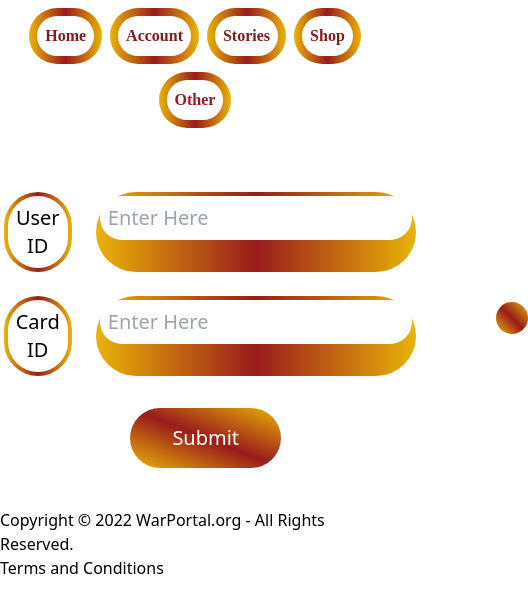
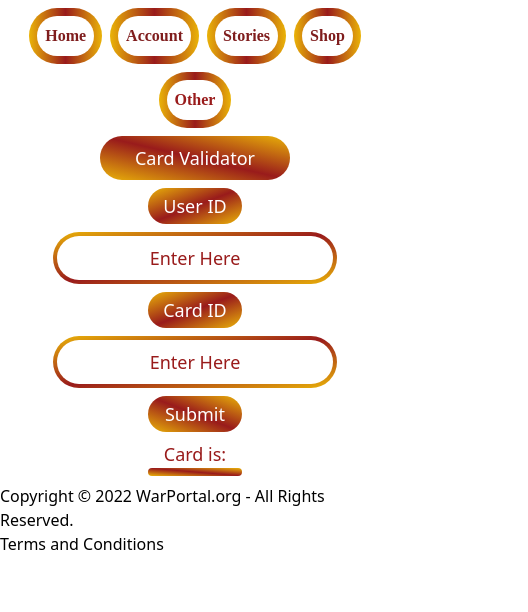
Before and after one commit to GithubWarPortal/GithubWarPortal, a React (Vite) app in the folder WarPortal/client/: page /Validator in a window 390 px wide. Shown: the top 612 px of the page, 528 px wide, since content can reach past the window. Built offline with nearby package versions, Linux system fonts and the light colour scheme; a web font is replaced by a local one.

Commit message:
server response and card validator CSS
Continued styling and centered everything for mobile, and edited validation message to go with the "Card is:" on the frontend

```diff
--- a/WarPortal/client/src/components/CardValidator.jsx
+++ b/WarPortal/client/src/components/CardValidator.jsx
@@ -36,23 +36,20 @@ export default function CardValidator() {
   };
   return (
     <>
-      <div class="m-10 flex items-center justify-center text-center text-xl">
-        <div class="mr-10 h-1/6 w-1/4 justify-center rounded-full bg-gradient-to-r from-yellow-500 via-red-800  to-yellow-500 p-2 text-center hover:bg-gradient-to-t  hover:from-yellow-500 hover:via-red-800 hover:to-yellow-500 ">
-          <h1 class=" justify-center rounded-full bg-white p-4 text-center ">
+      <div class="text-red-800 mt-2 mb-2 flex items-center justify-center text-center text-lg">
+        <form onSubmit={handleSubmit} class="">
+        <div class="flex justify-center">  <h1 class="text flex justify-center rounded-full bg-white  bg-gradient-to-tr from-yellow-500 via-red-800  to-yellow-500 p-2 text-center align-middle text-white w-2/3 ">
             Card Validator
-          </h1>
+          </h1></div>
+          <div class="flex justify-center">
+
+              {" "}
+              <h2 class="mt-2 w-1/3 text-white rounded-full bg-gradient-to-tl  from-yellow-500   via-red-800 to-yellow-500  hover:to-yellow-500  p-1">User ID</h2>
+
           </div>
-        <div class="flex justify-center  text-center">
-          <div class="flex justify-center text-center">
-            <form onSubmit={handleSubmit} class="">
-              <div class="m-4 flex text-center">
-                <div class="ml-2 mr-6 mt-2 w-1/2 rounded-full  bg-gradient-to-r   from-yellow-500 via-red-800 to-yellow-500 p-1 hover:to-yellow-500 ">
-                  {" "}
-                  <h2 class="flex rounded-full bg-white p-2 ">User ID</h2>
-                </div>
-                <div class="mt-2 w-5/6 rounded-full  bg-gradient-to-r   from-yellow-500 via-red-800 to-yellow-500 p-1 hover:to-yellow-500 ">
+          <div class="mt-2  rounded-full  bg-gradient-to-tl   from-yellow-500 via-red-800 to-yellow-500 p-1 hover:to-yellow-500 ">
             <input
-                    class="rounded-full bg-white p-2"
+              class="text-center rounded-full bg-white p-2 placeholder-red-800"
               type="text"
               name="userId"
               placeholder="Enter Here"
@@ -61,16 +58,19 @@ export default function CardValidator() {
               required
             ></input>
           </div>
+
+          <div class="flex justify-center">
+              {" "}
+              <h2 class="mt-2 w-1/3 text-white rounded-full bg-gradient-to-tl  from-yellow-500   via-red-800 to-yellow-500  hover:to-yellow-500  p-1">
+
+                Card ID
+              </h2>
+
+
           </div>
-
-              <div class="m-4 flex text-center">
-                <div class="ml-2 mr-6 mt-2 w-1/2 rounded-full  bg-gradient-to-r   from-yellow-500 via-red-800 to-yellow-500 p-1 hover:to-yellow-500 ">
-                  {" "}
-                  <h2 class=" flex rounded-full bg-white p-2">Card ID</h2>
-                </div>
-                <div class="mt-2  rounded-full  bg-gradient-to-r   from-yellow-500 via-red-800 to-yellow-500 p-1 hover:to-yellow-500 ">
+          <div class="mt-2  rounded-full  bg-gradient-to-tl   from-yellow-500 via-red-800 to-yellow-500 p-1 hover:to-yellow-500 ">
             <input
-                    class="rounded-full bg-white p-2"
+              class="text-center rounded-full bg-white p-2 placeholder-red-800"
               type="text"
               name="characterId"
               placeholder="Enter Here"
@@ -79,19 +79,20 @@ export default function CardValidator() {
               required
             ></input>
           </div>
-              </div>
-              <div class="mt-8 ">
+
           <input
             type="submit"
-                  class="w-1/3  rounded-full bg-gradient-to-tr from-yellow-500  via-red-800   to-yellow-500 p-4 text-white hover:from-red-800 hover:via-yellow-500 hover:to-red-800"
+            class=" m-2 mt-2 w-1/3 rounded-full bg-gradient-to-tr  from-yellow-500   via-red-800  to-yellow-500 text-white hover:from-red-800 hover:via-yellow-500 p-1 hover:to-red-800"
           ></input>
+          <h1 class=" text-red-800">Card is:</h1>
+          <div class="flex justify-center">
+            {" "}
+            <p class="p-1 flex w-1/3  justify-center  rounded-full  bg-gradient-to-tr   from-yellow-500 via-red-800 to-yellow-500 text-center align-middle text-white ">
+              {" "}
+              {responseData}
+            </p>
           </div>
         </form>
-          </div>
-        </div>
-        <div class="ml-16    flex  rounded-full  bg-gradient-to-tr   from-yellow-500 via-red-800 to-yellow-500  p-4 align-middle text-white">
-          {responseData}
-        </div>
       </div>
     </>
   );
```
Also changed, not shown: 1 other file (tests, documents, lock files or other folders). Lines whose indentation alone changed are shown as unchanged.
